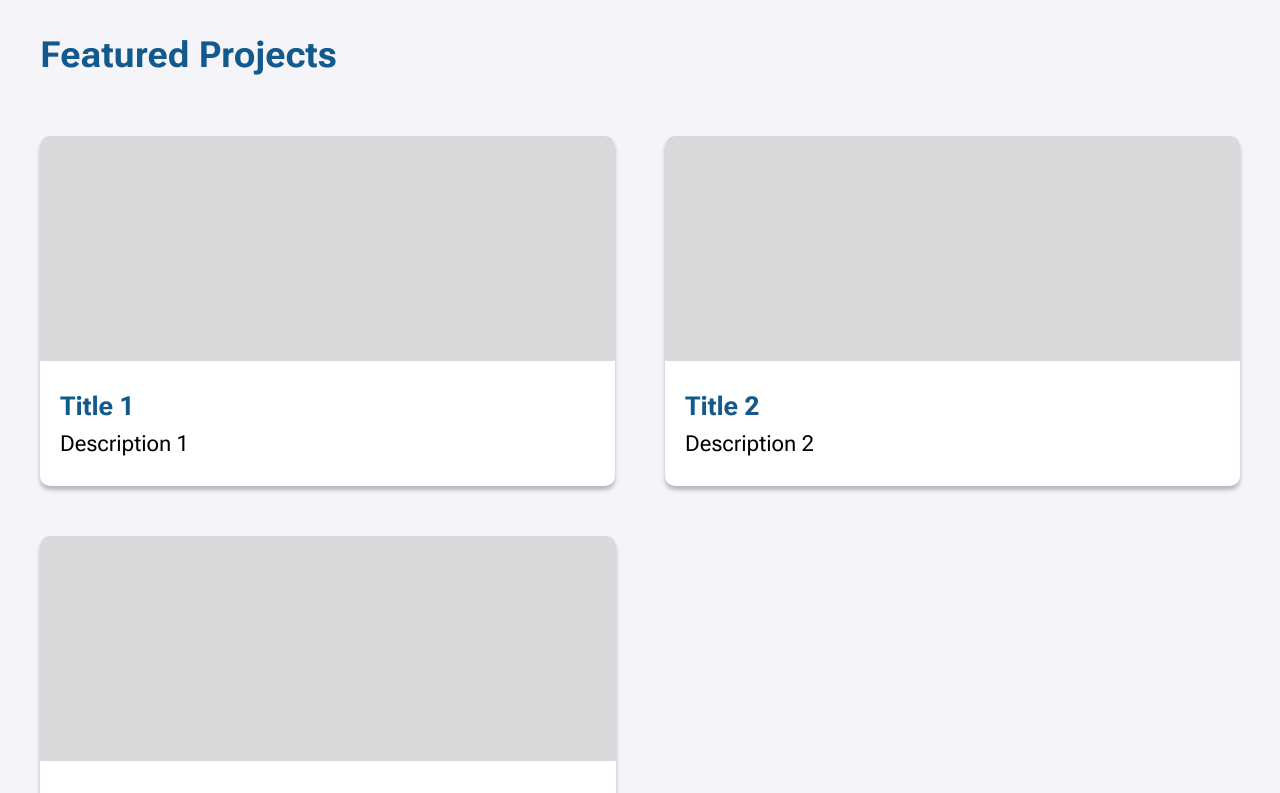
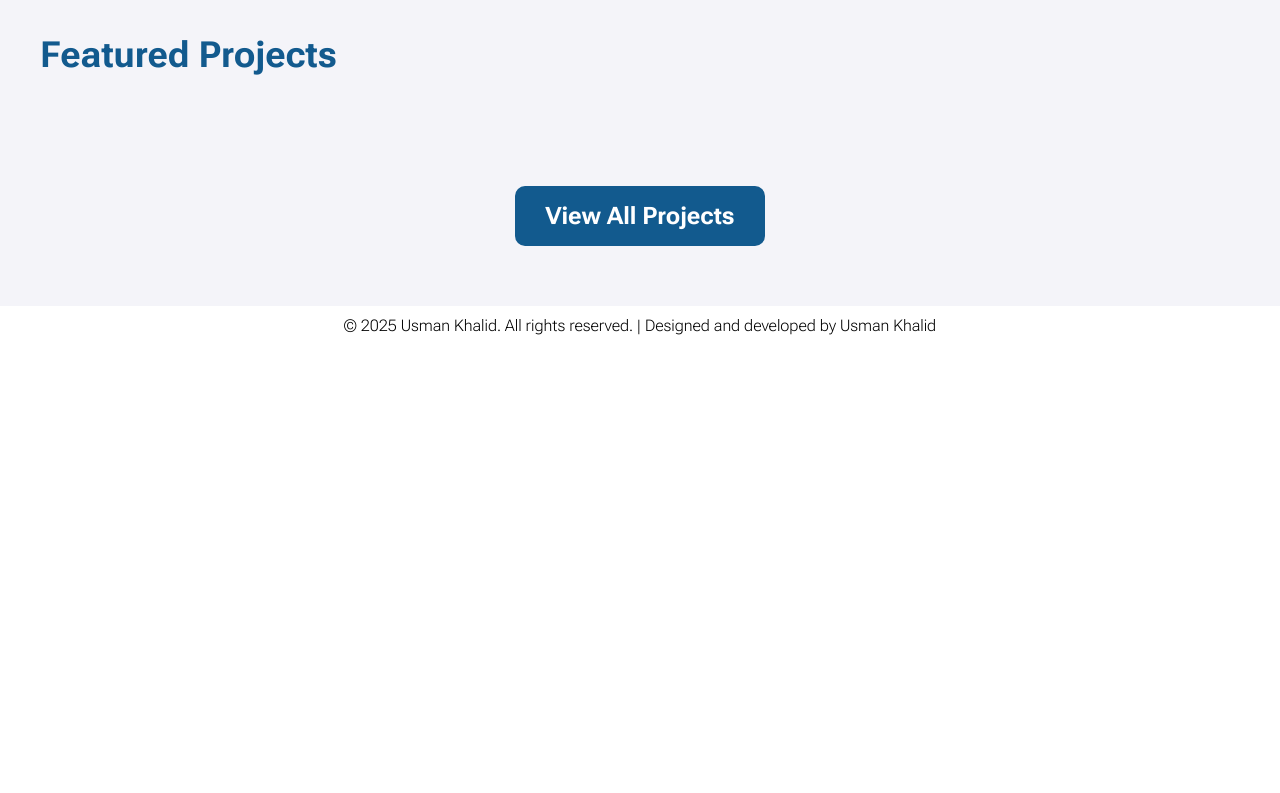
Before and after one commit to Usman241002/Portfolio-MK2, a React (Vite) app: page / in a window 1280 px wide. Shown: the part 820-1613 px from the top of the page. After the commit the page ends 1165 px from the top, so only its background shows below. Built offline with nearby package versions, Linux system fonts and the light colour scheme.

Commit message:
Bug fixes with how props need a specific type in TS

```diff
--- a/src/components/Layout/Layout.tsx
+++ b/src/components/Layout/Layout.tsx
@@ -8,7 +8,7 @@ export default function Layout() {
   const location = useLocation();
   const isHome = location.pathname === "/";
 
-  const locationObj = {
+  const locationObj : any = {
     "/": {title: "Home", description: ""},
     "/projects" : {title: "Projects", description: "A selection of personal, academic, and freelance projects I've worked on."},
     "/about": {title: "About Me", description: "A brief history on my personal and academic experience"},
--- a/src/components/TextInput/TextInput.tsx
+++ b/src/components/TextInput/TextInput.tsx
@@ -1,6 +1,10 @@
 import "./TextInput.css";
 
-export default function TextInput({ label }) {
+type props = {
+  label: string;
+}
+
+export default function TextInput({ label }: props) {
   return (
     <div className="text-input">
       <label htmlFor={label}>
--- a/src/pages/Home/Home.tsx
+++ b/src/pages/Home/Home.tsx
@@ -1,5 +1,5 @@
 import { Link } from "react-router-dom";
-import ProjectCard from "../../components/ProjectCard/ProjectCard";
+//import ProjectCard from "../../components/ProjectCard/ProjectCard";
 import "./Home.css";
 
 export default function Home() {
@@ -34,9 +34,7 @@ export default function Home() {
         <h3>Featured Projects</h3>
         <section id="featured-projects">
           {/* Add arr.map */}
-          <ProjectCard imageurl="" title="Title 1" description="Description 1"/>
-          <ProjectCard imageurl="" title="Title 2" description="Description 2"/>
-          <ProjectCard imageurl="" title="Title 3" description="Description 3"/>
+          {/* Add Featured Projects Here*/}
         </section>
         <div id="featured-projects-button" className="flex-container">
           <Link
--- a/src/pages/Projects/Projects.tsx
+++ b/src/pages/Projects/Projects.tsx
@@ -1,16 +1,10 @@
 import "./Projects.css";
-import ProjectCard from "../../components/ProjectCard/ProjectCard";
+//import ProjectCard from "../../components/ProjectCard/ProjectCard";
 
 export default function Projects() {
   return (
     <section id="projects-body">
       {/* Map out from db*/}
-      <ProjectCard />
-      <ProjectCard />
-      <ProjectCard />
-      <ProjectCard />
-      <ProjectCard />
-      <ProjectCard />
     </section>
   );
 }
```
Also changed, not shown: src/components/AboutCard/AboutCard.tsx (+7 -1 lines), src/components/ContactCard/ContactCard.tsx (+6 -1 lines), src/components/Header/Header.tsx (+6 -1 lines), src/components/ProjectCard/ProjectCard.tsx (+7 -1 lines), src/components/SkillsCard/SkillsCard.tsx (+6 -1 lines).
